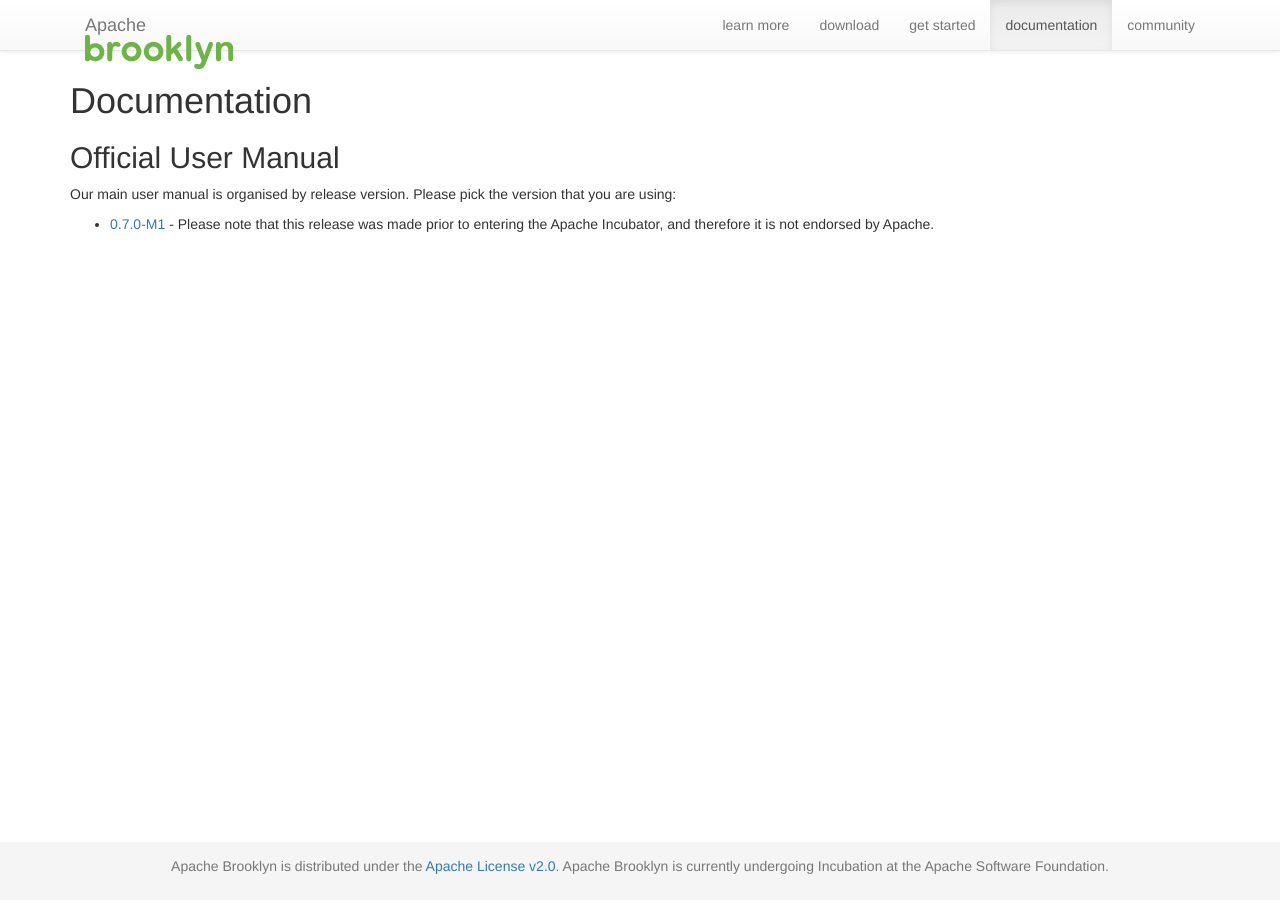
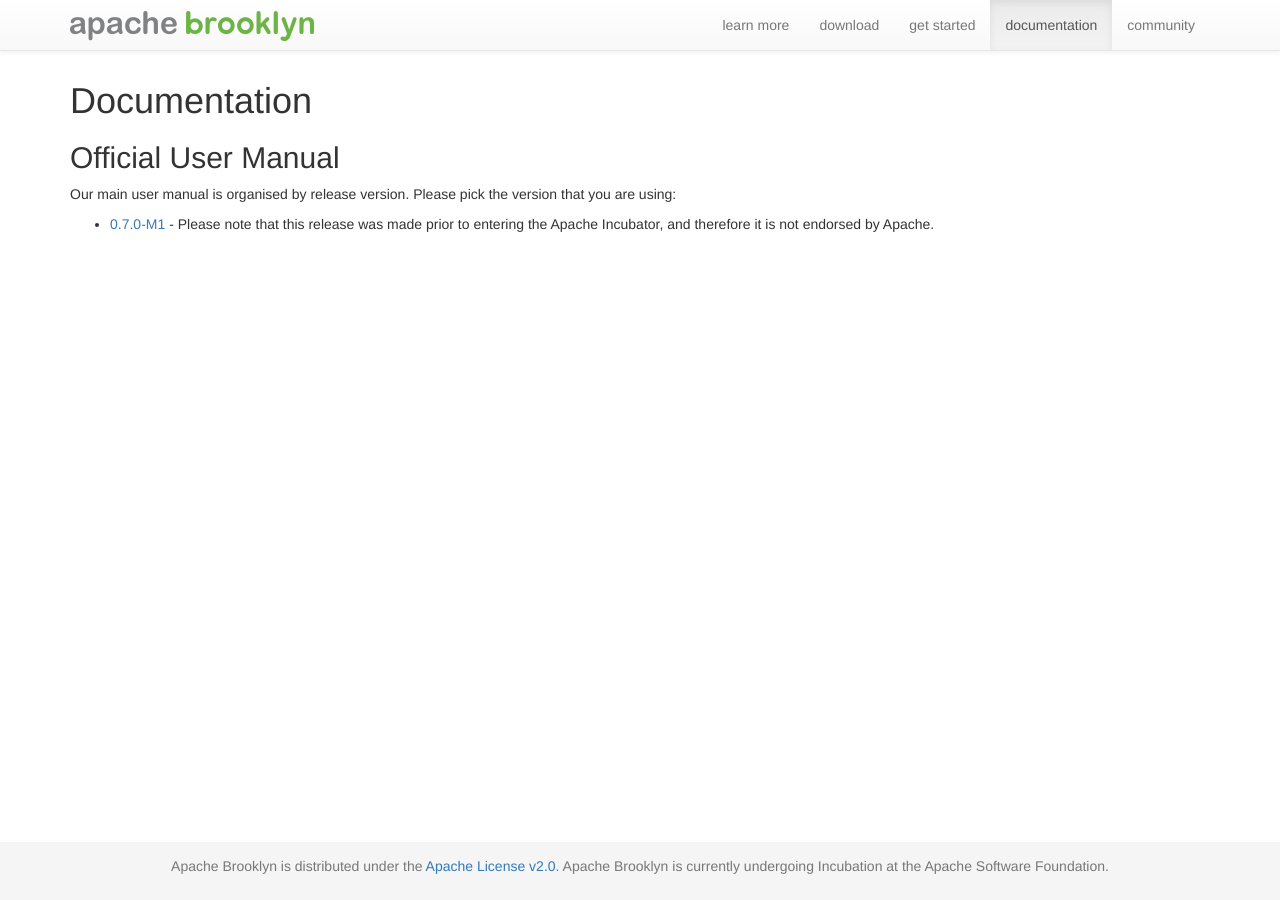
Before and after one commit to apache/incubator-brooklyn-site, a Jekyll site: the page built from documentation.md, in a window 1280 px wide. Built offline with Jekyll 4.4.1, drawn with Linux system fonts in a browser that asks for light colours; nearby versions of some CDN libraries.

Commit message:
Add new Apache Brooklyn graphics

```diff
--- a/_layouts/base.html
+++ b/_layouts/base.html
@@ -23,7 +23,7 @@
                     <span class="icon-bar"></span>
                     <span class="icon-bar"></span>
                 </button>
-                <a class="navbar-brand" href="{{site.url}}">Apache <img src="{{site.url}}style/img/brooklyn-logo-150px.png" alt="brooklyn"></a>
+                {% if page.navgroup != 'home' %}<a class="navbar-brand" href="{{site.url}}"><img src="{{site.url}}style/img/apache-brooklyn-logo-244px-wide.png" alt="brooklyn"></a>{% endif %}
             </div>
 
             <!-- Collect the nav links, forms, and other content for toggling -->
--- a/style/css/theme.css
+++ b/style/css/theme.css
@@ -9,6 +9,20 @@
     .slightlyNarrowContainer {
         width: 970px;
     }
+}
+
+.navbar-brand {
+    margin-top: -4px;
+    margin-left: -30px !important;
+}
+
+#apachebrooklynbanner {
+    background-image: url("../img/apache-brooklyn-logo-817px-wide.png");
+    background-repeat: no-repeat;
+    background-position: center;
+    width: 817px;
+    height: 99px;
+    margin-bottom: 50px;
 }
 
 #brooklynbridge {
```
Also changed, not shown: index.md (+1 -0 lines), style/img/apache-brooklyn-logo-244px-wide.png (added), style/img/apache-brooklyn-logo-817px-wide.png (added).
